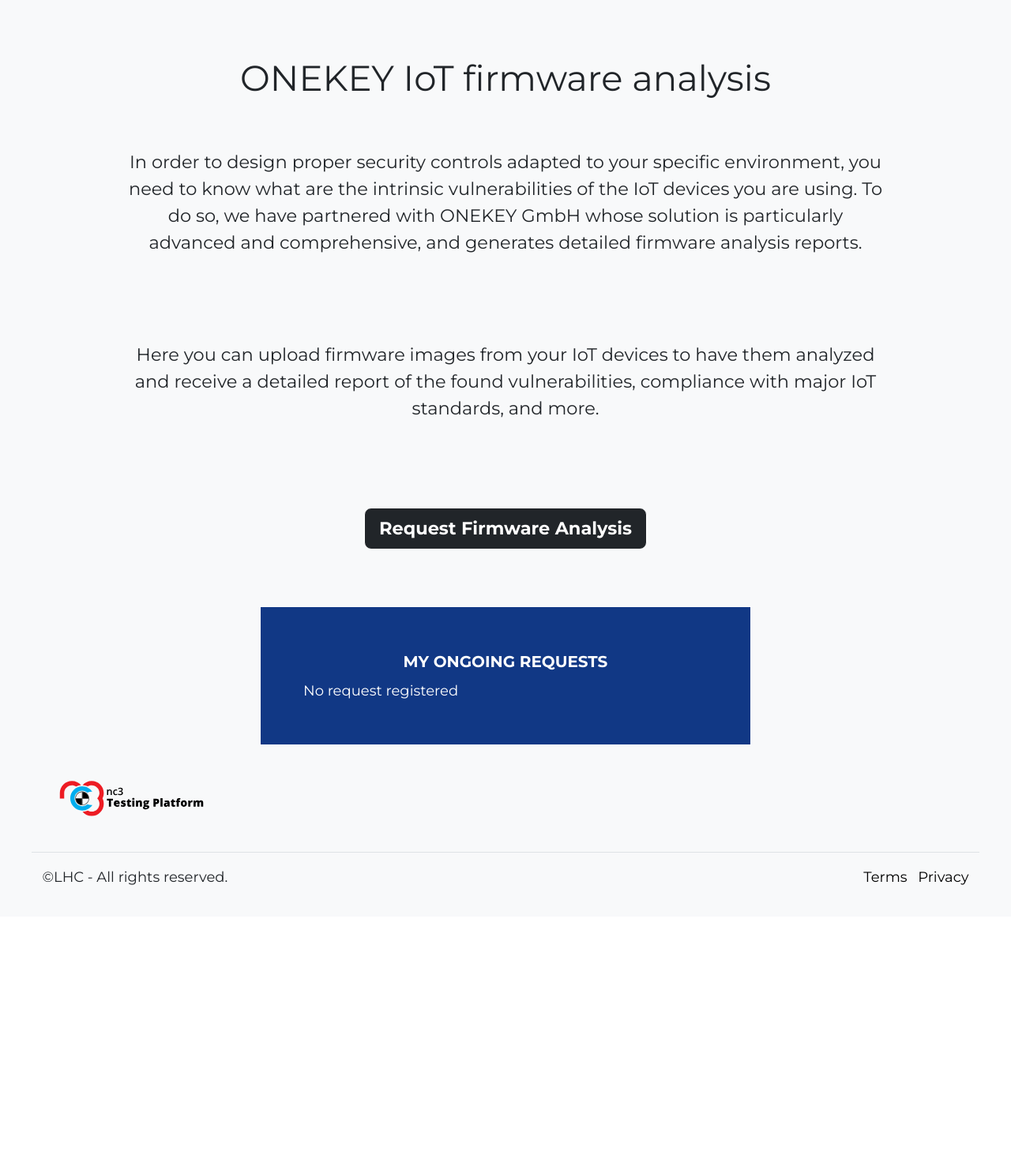
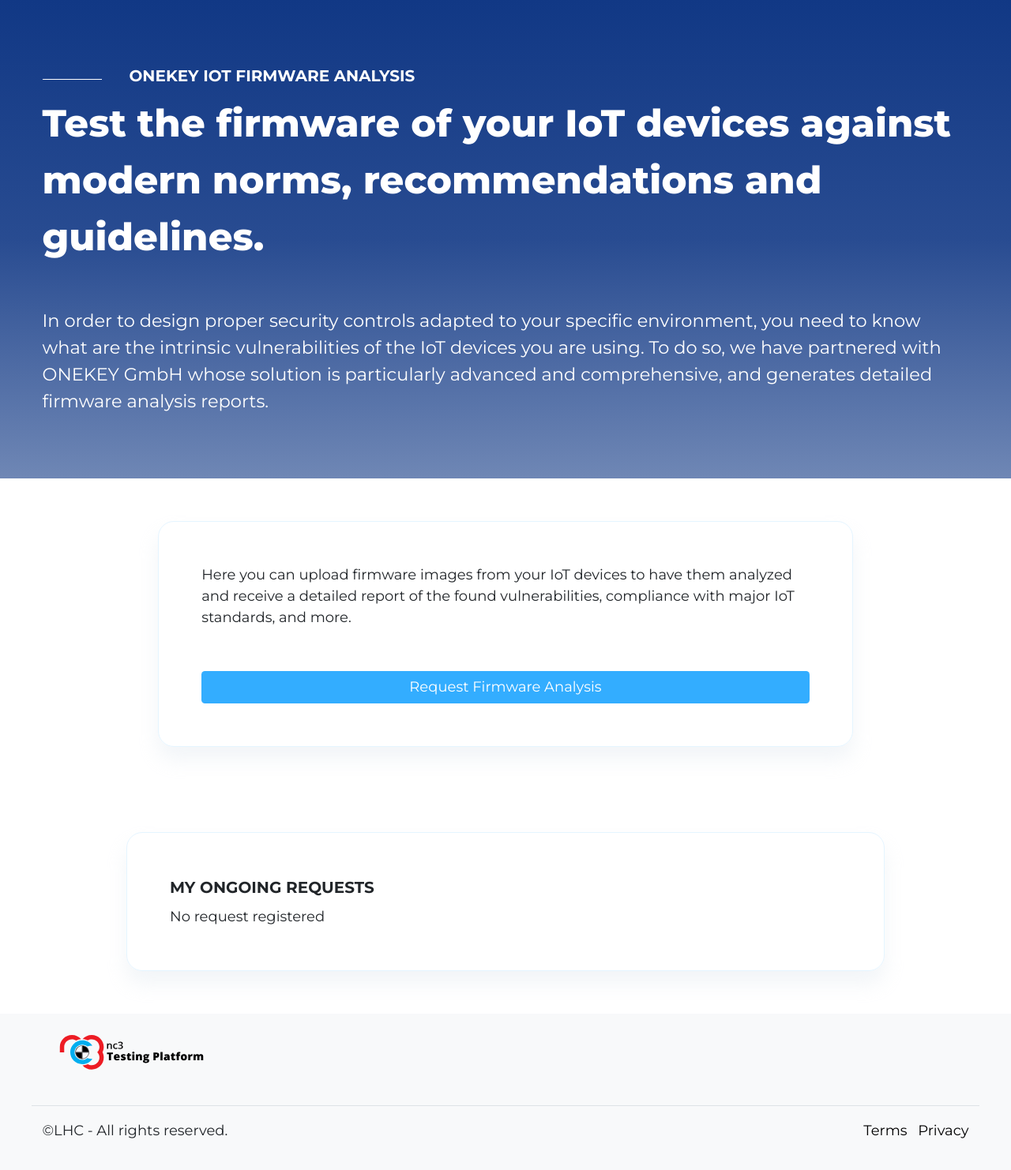
Before and after one commit to NC3-LU/TestingPlatform, a Django app: template onekey/templates/onekey_index.html in a window 1280 px wide. Shown: the part 140-1622 px from the top of the page at 79% size. Before the commit the page ends 1261 px from the top, so only its background shows below. Run offline with Django 3.2, Linux system fonts and the light colour scheme; the template is opened without the code that fills it, so the values that code supplies are empty; some libraries are stand-ins or nearby versions; grey boxes are pictures that could not be loaded.

Commit message:
chg: [iot] Updated templates for IOT section
Signed-off-by: Romain Kieffer <romain.kieffer@nc3.lu>

```diff
--- a/onekey/templates/onekey_index.html
+++ b/onekey/templates/onekey_index.html
@@ -1,33 +1,40 @@
 {% extends "base.html" %}
 {% load i18n static %}
-
 {% block content %}
 
-<main class="bg-light d-flex w-100 h-100 p-3 flex-column align-items-center text-center">
-    <section class="container">
-        <div class="p-5">
-            <h1>ONEKEY IoT firmware analysis</h1>
-            <div class="p-5">
+<section class="blue-gradient_background p-4 text-white">
+  <div class="container my-5">
+    <div class="mb-5">
+      <div class="d-flex align-items-center" style="gap: 1.944em">
+        <hr class="hr-h-width bg-white">
+          <h3>ONEKEY IoT firmware analysis</h3>
+      </div>
+      <h1 class="font-size-48 font-weight-800 lh-base">Test the firmware of your IoT devices against modern norms, recommendations and guidelines.</h1>
+    </div>
     <p class="lead mb-5">
         In order to design proper security controls adapted to your specific environment, you need to know
         what are the intrinsic vulnerabilities of the IoT devices you are using. To do so, we have
         partnered with ONEKEY GmbH whose solution is particularly advanced and comprehensive,
         and generates detailed firmware analysis reports.
     </p>
-                <hr class="mb-5">
-                <p class="lead mb-5">
+  </div>
+</section>
+<main>
+  <div class="container d-flex justify-content-center py-5">
+    <div class="w-75 box-shadow primary-fadded-blue_border rounded-box-20 p-5">
+      <p class="mb-5">
           Here you can upload firmware images from your IoT devices to have them analyzed and receive a
           detailed report of the found vulnerabilities, compliance with major IoT standards, and more.
       </p>
-            </div>
-            <p class="lead">
-                <a href="request/" class="btn btn-lg btn-secondary fw-bold border-white bg-dark text-white">
+      <div class="text-center">
+        <a href="request/" class="text-white button-text-background primary-primary-blue_background" style="display: block; width: 100%; border-radius: .25rem; padding: .375rem .75rem;">
             Request Firmware Analysis
         </a>
-            </p>
       </div>
-    </section>
-    <section class="authForm p-5">
+    </div>
+  </div>
+  <div class="gx-0 d-flex justify-content-center py-5">
+    <div class="w-75 box-shadow primary-fadded-blue_border rounded-box-20 p-5">
       <h3>My ongoing requests</h3>
       <div class="d-flex">
           {% if requests %}
@@ -63,12 +70,11 @@
               <span>No request registered</span>
           {% endif %}
       </div>
-    </section>
+    </div>
+  </div>
 
   <script>
-
   </script>
-
 </main>
 
 {% endblock %}
--- a/onekey/views.py
+++ b/onekey/views.py
@@ -39,7 +39,7 @@ def analysis_request(request):
             return redirect("iot_index")
     else:
         form = FirmwareAnalysisRequestForm()
-    return render(request, "iot_request.html", {"form": form})
+    return render(request, "onekey_request.html", {"form": form})
 
 
 def generate_report(request, firmware_uuid):
```
Also changed, not shown: onekey/templates/iot_request.html (deleted, +0 -55 lines), onekey/templates/onekey_request.html (added, +55 -0 lines). Lines whose indentation alone changed are shown as unchanged.
